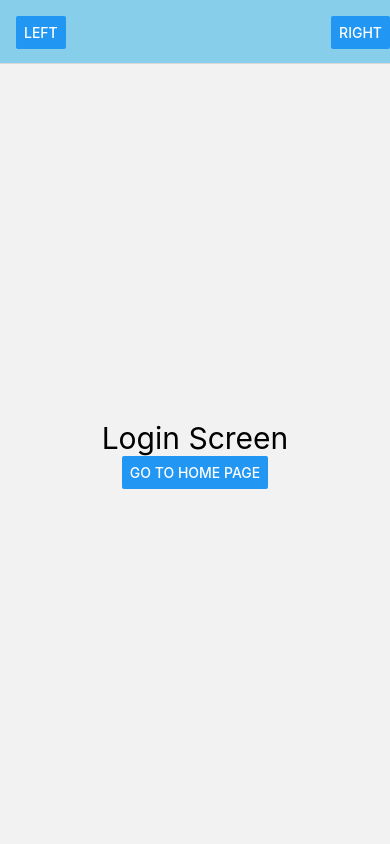
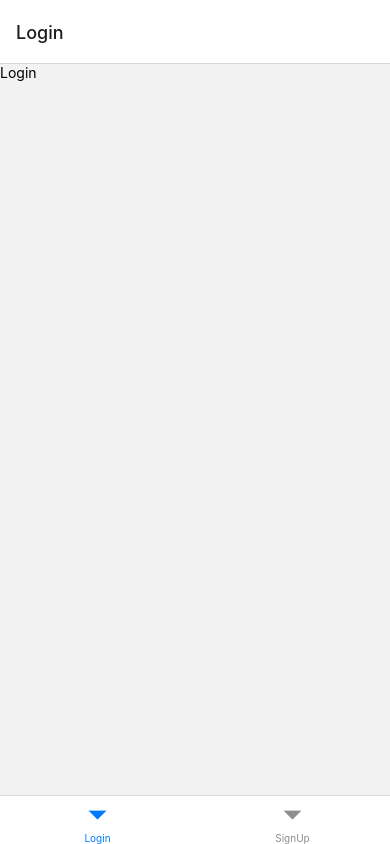
Before and after one commit to SMTahaWaqar/React-Native-Js-Concepts, a React Native app: screen / in a window 390 px wide. Built offline with nearby package versions, Linux system fonts and the light colour scheme.

Commit message:
bottom tab nav

```diff
--- a/App.js
+++ b/App.js
@@ -1,36 +1,35 @@
 /* eslint-disable react-native/no-inline-styles */
 import {NavigationContainer} from '@react-navigation/native';
-import {createNativeStackNavigator} from '@react-navigation/native-stack';
 import React, {useState} from 'react';
 import {Button, Text, View} from 'react-native';
-import {Login} from './components/Login';
-import {Home} from './components/Home';
+import {createBottomTabNavigator} from '@react-navigation/bottom-tabs';
 
-const Stack = createNativeStackNavigator();
+const Tab = createBottomTabNavigator();
 const App = () => {
   return (
     <NavigationContainer>
-      <Stack.Navigator
-        screenOptions={{
-          headerStyle: {backgroundColor: 'blue'},
-          headerTitleStyle: {fontSize: 25},
-          headerTintColor: 'pink',
-        }}>
-        <Stack.Screen
-          name="Login"
-          component={Login}
-          options={{
-            headerTitle: props => <Button title="left" />,
-            headerRight: props => <Button title="right" />,
-            headerStyle: {backgroundColor: 'skyblue'},
-            headerTitleStyle: {fontSize: 40},
-            headerTintColor: 'white',
-          }}
-        />
-        <Stack.Screen name="Home" component={Home} />
-      </Stack.Navigator>
+      <Tab.Navigator>
+        <Tab.Screen name="Login" component={Login} />
+        <Tab.Screen name="SignUp" component={SignUp} />
+      </Tab.Navigator>
     </NavigationContainer>
   );
 };
 
+const Login = () => {
+  return (
+    <View>
+      <Text>Login</Text>
+    </View>
+  );
+};
+
+const SignUp = () => {
+  return (
+    <View>
+      <Text>Signup</Text>
+    </View>
+  );
+};
+
 export default App;
--- a/package.json
+++ b/package.json
@@ -10,6 +10,7 @@
     "lint": "eslint ."
   },
   "dependencies": {
+    "@react-navigation/bottom-tabs": "^6.5.8",
     "@react-navigation/native": "^6.1.7",
     "@react-navigation/native-stack": "^6.9.13",
     "react": "18.1.0",
```
Also changed, not shown: 2 other files (tests, documents, lock files or other folders).
